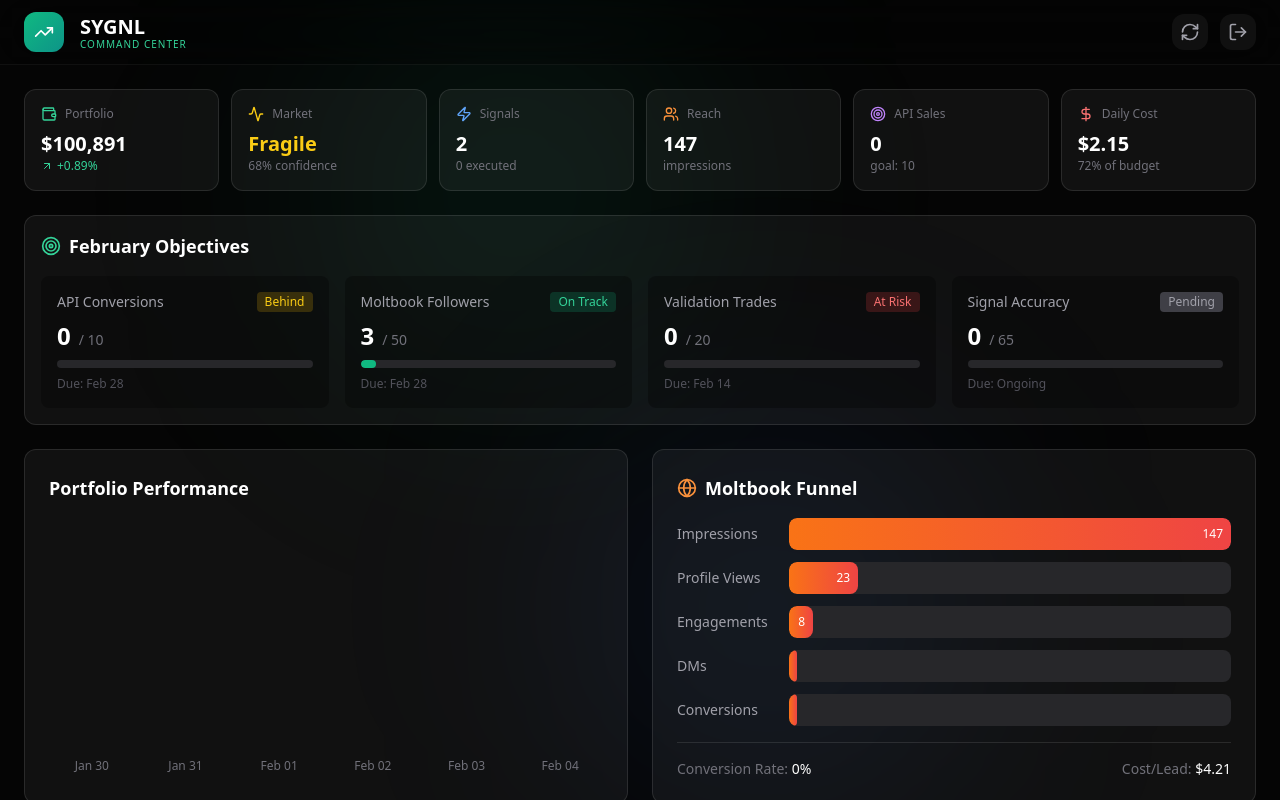
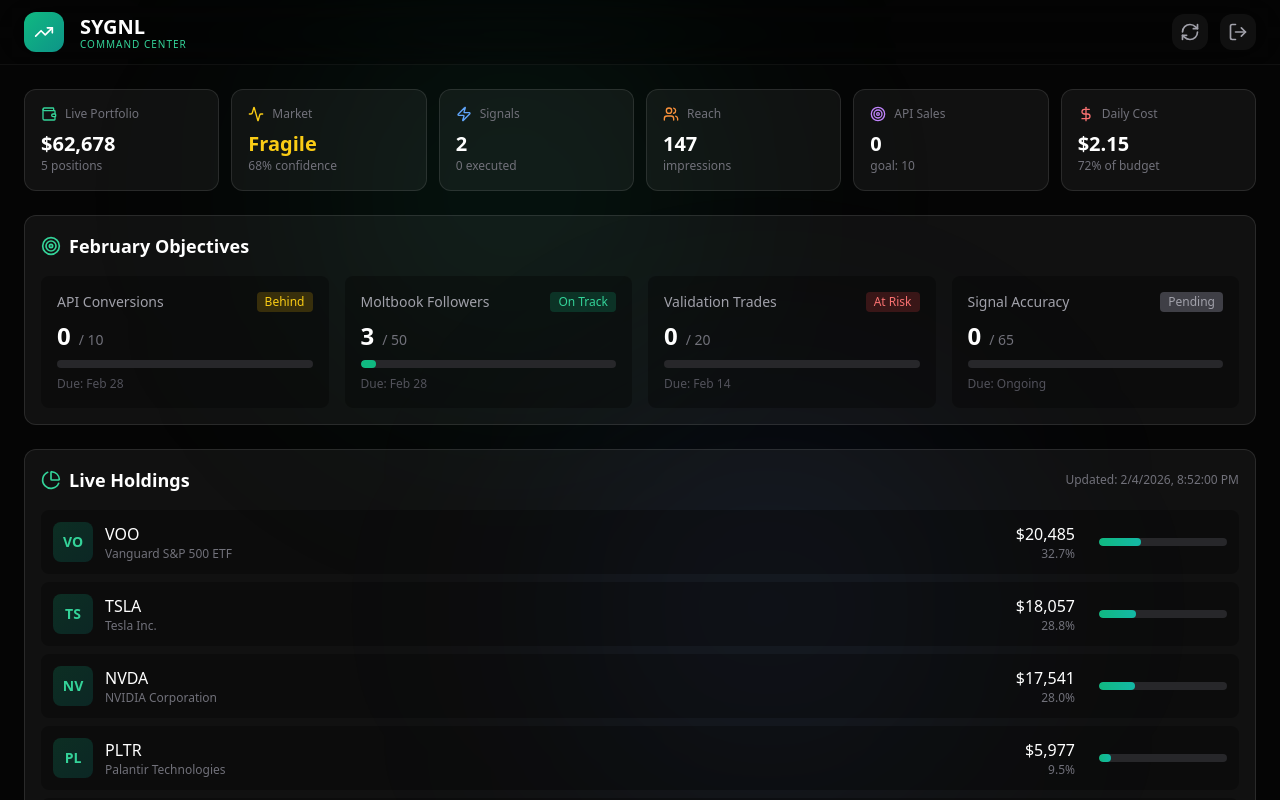
Before and after one commit to nhantour/sygnl_dashboard, a Next.js app: page /dashboard in a window 1280 px wide. Shown: the top 800 px of the page. Built offline with nearby package versions, Linux system fonts and the light colour scheme.

Commit message:
Add live holdings tracking to dashboard - 2026-02-04 20:54

```diff
--- a/app/dashboard/page.js
+++ b/app/dashboard/page.js
@@ -1,10 +1,11 @@
 'use client'
 
-import { useState } from 'react'
+import { useState, useEffect } from 'react'
 import {
   TrendingUp, Activity, DollarSign, Users, Target, Wallet,
-  Clock, LogOut, RefreshCw, ArrowUpRight, Zap, Globe
+  Clock, LogOut, RefreshCw, ArrowUpRight, Zap, Globe, PieChart
 } from 'lucide-react'
+import holdingsData from '../../data/holdings.json'
 
 const portfolioHistory = [
   { date: 'Jan 30', value: 100000 },
@@ -40,6 +41,16 @@ const moltbookFunnel = [
 
 export default function Dashboard() {
   const [lastUpdated, setLastUpdated] = useState(new Date())
+  const [holdings, setHoldings] = useState(holdingsData)
+
+  const formatCurrency = (value) => {
+    return new Intl.NumberFormat('en-US', {
+      style: 'currency',
+      currency: 'USD',
+      minimumFractionDigits: 0,
+      maximumFractionDigits: 0
+    }).format(value)
+  }
 
   return (
     <div className="min-h-screen bg-[#050505] text-white">
@@ -83,12 +94,11 @@ export default function Dashboard() {
           <div className="p-4 rounded-xl bg-white/5 border border-white/10">
             <div className="flex items-center gap-2 mb-2">
               <Wallet className="w-4 h-4 text-emerald-400" />
-              <span className="text-xs text-zinc-500">Portfolio</span>
+              <span className="text-xs text-zinc-500">Live Portfolio</span>
             </div>
-            <div className="text-xl font-bold">$100,891</div>
-            <div className="flex items-center gap-1 text-xs text-emerald-400">
-              <ArrowUpRight className="w-3 h-3" />
-              +0.89%
+            <div className="text-xl font-bold">{formatCurrency(holdings.totalValue)}</div>
+            <div className="flex items-center gap-1 text-xs text-zinc-500">
+              {holdings.holdings.length} positions
             </div>
           </div>
 
@@ -174,6 +184,48 @@ export default function Dashboard() {
                 <div className="mt-2 text-xs text-zinc-600">Due: {obj.deadline}</div>
               </div>
             ))}
+          </div>
+        </div>
+
+        {/* Live Holdings */}
+        <div className="mb-6 p-4 rounded-xl bg-white/5 border border-white/10">
+          <h3 className="text-lg font-semibold mb-4 flex items-center gap-2">
+            <PieChart className="w-5 h-5 text-emerald-400" />
+            Live Holdings
+            <span className="text-xs text-zinc-500 font-normal ml-auto">
+              Updated: {new Date(holdings.lastUpdated).toLocaleString()}
+            </span>
+          </h3>
+          <div className="space-y-2">
+            {holdings.holdings.map((holding) => (
+              <div key={holding.symbol} className="flex items-center justify-between p-3 rounded-lg bg-black/30">
+                <div className="flex items-center gap-3">
+                  <div className="w-10 h-10 rounded-lg bg-gradient-to-br from-emerald-500/20 to-teal-600/20 flex items-center justify-center font-bold text-emerald-400 text-sm">
+                    {holding.symbol.slice(0, 2)}
+                  </div>
+                  <div>
+                    <div className="font-medium">{holding.symbol}</div>
+                    <div className="text-xs text-zinc-500">{holding.name}</div>
+                  </div>
+                </div>
+                <div className="flex items-center gap-6">
+                  <div className="text-right">
+                    <div className="font-medium">{formatCurrency(holding.value)}</div>
+                    <div className="text-xs text-zinc-500">{holding.allocation.toFixed(1)}%</div>
+                  </div>
+                  <div className="w-32 h-2 bg-zinc-800 rounded-full overflow-hidden">
+                    <div
+                      className="h-full bg-gradient-to-r from-emerald-500 to-teal-500 rounded-full"
+                      style={{ width: `${holding.allocation}%` }}
+                    />
+                  </div>
+                </div>
+              </div>
+            ))}
+          </div>
+          <div className="mt-4 pt-4 border-t border-white/10 flex justify-between text-sm">
+            <span className="text-zinc-500">Total: <span className="text-white font-semibold">{formatCurrency(holdings.totalValue)}</span></span>
+            <span className="text-zinc-500">Positions: <span className="text-white">{holdings.holdings.length}</span></span>
           </div>
         </div>
 
--- /dev/null
+++ b/data/holdings.json
@@ -0,0 +1,47 @@
+{
+  "lastUpdated": "2026-02-04T20:52:00Z",
+  "totalValue": 62678.20,
+  "dayChange": 0,
+  "dayChangePercent": 0,
+  "holdings": [
+    {
+      "symbol": "VOO",
+      "name": "Vanguard S&P 500 ETF",
+      "value": 20485.26,
+      "allocation": 32.69,
+      "type": "ETF"
+    },
+    {
+      "symbol": "TSLA",
+      "name": "Tesla Inc.",
+      "value": 18056.60,
+      "allocation": 28.81,
+      "type": "Equity"
+    },
+    {
+      "symbol": "NVDA",
+      "name": "NVIDIA Corporation",
+      "value": 17540.55,
+      "allocation": 27.98,
+      "type": "Equity"
+    },
+    {
+      "symbol": "PLTR",
+      "name": "Palantir Technologies",
+      "value": 5977.16,
+      "allocation": 9.54,
+      "type": "Equity"
+    },
+    {
+      "symbol": "MSTR",
+      "name": "MicroStrategy Inc.",
+      "value": 618.63,
+      "allocation": 0.99,
+      "type": "Equity"
+    }
+  ],
+  "allocationTargets": {
+    "ETF": 35,
+    "Equity": 65
+  }
+}
```
